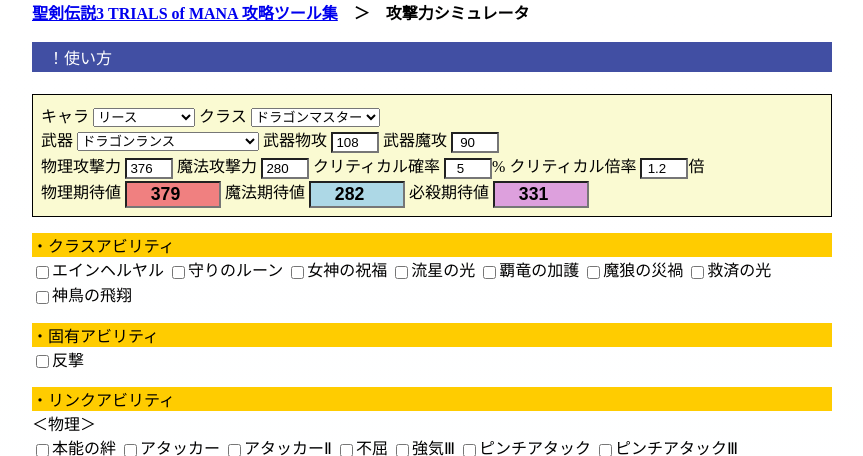
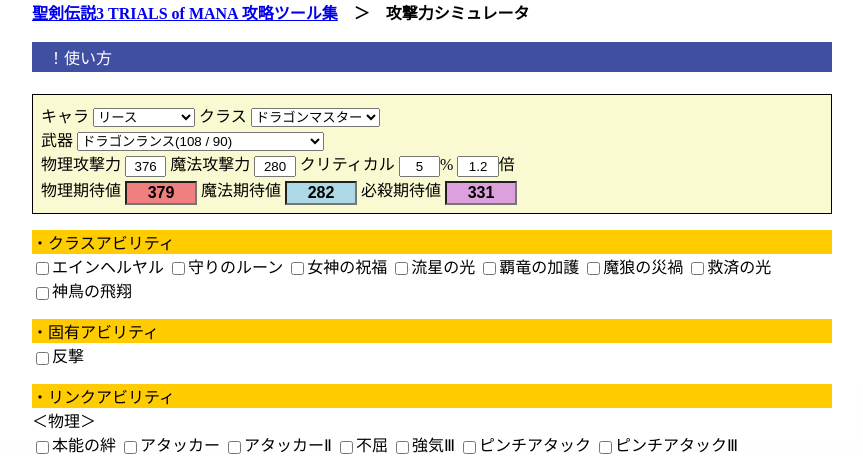
Before and after one commit to E-Dragoso/drgs, a PHP site: page /dmgsimulator.html in a window 1280 px wide. Shown: the top 456 px of the page, without its empty margins (208-1071 px from the left). Run offline with PHP 8.4, Linux system fonts and the light colour scheme.

Commit message:
レイアウト修正
・皮算用数値項目の幅指定
・攻撃力シミュレータ項目、ラベル統廃合

```diff
--- a/dmgsimulator.html
+++ b/dmgsimulator.html
@@ -23,11 +23,11 @@
     <div class="description_content">
       組み合わせは無限大！キミだけの最強キャラを作ろう！
       <br>・ステータスはレベル99で育成ポイント振り分け済みのものです。
-      <br>・同時発動不可な組み合わせも選べますが、修正予定です。
-      <br>・別クラスの専用アビリティも表示されるのは仕様です。
+      <br>・武器名に（橙）とあるものはノーフューチャーモード限定で入手できるクラス4用の武器です。
+      <br>・クラスアビリティや固有アビリティがキャラごとに全て表示されます。仕様です。
+      <br>・今のところ同時発動不可な組み合わせも選べます。こちらは修正予定です。
       <br>
-      <br>選んだレベルのステータスが入力されるようにしたいですが、
-      <br>データが集まっていないため未実装です。
+      <br>レベル99以外の計算もできるようにしたいですが、レベルごとのステータスデータが取れていないため未実装です。
       <br>もしデータをお持ちの方がいましたら提供頂けると助かります。
     </div>
     <p></p>
@@ -115,237 +115,237 @@
       <div>
         <label>武器
           <select id="DuranWeapon" onChange="weapon()">
-            <option value=0>ブロンズソード</option>
-            <option value=1>アイアンソード</option>
-            <option value=2>グラディウス</option>
-            <option value=3>ブロードソード</option>
-            <option value=4>サーベル</option>
-            <option value=5>スティールソード</option>
-            <option value=6>バスタードソード</option>
-            <option value=7>シルバーブレード</option>
-            <option value=8>エストック</option>
-            <option value=9>フォールション</option>
-            <option value=10>ブランベルジェ</option>
-            <option value=11>コリシュマルド</option>
-            <option value=12>シャムシール</option>
-            <option value=13>ペイルストーム</option>
-            <option value=14>ミスリルソード</option>
-            <option value=15>カッツバルゲル</option>
-            <option value=16>バルムンク</option>
-            <option value=17>ヴァーラルソード</option>
-            <option value=18>クサナギブレード</option>
-            <option value=19>テュルヴィング</option>
-            <option value=20>ディフェンダー</option>
-            <option value=21>ムラマサブレード</option>
-            <option value=22>クラウ・ソラス</option>
-            <option value=23>エクスカリバー</option>
-            <option value=24>レーヴァテイン</option>
-            <option value=25>ドラゴンベイン</option>
-            <option value=26>ブレイブブレード</option>
-            <option value=27>シグムンド</option>
-            <option value=28 selected>ラグナロク</option>
-            <option value=29>デスブリンガー</option>
-            <option value=30>勝利の剣</option>
-            <option value=31>勝利の剣（橙）</option>
-            <option value=32>フルンティング</option>
-            <option value=33>フルンティング（橙）</option>
+            <option value=0>ブロンズソード(4 / 0)</option>
+            <option value=1>アイアンソード(8 / 5)</option>
+            <option value=2>グラディウス(15 / 10)</option>
+            <option value=3>ブロードソード(22 / 15)</option>
+            <option value=4>サーベル(28 / 20)</option>
+            <option value=5>スティールソード(33 / 24)</option>
+            <option value=6>バスタードソード(37 / 26)</option>
+            <option value=7>シルバーブレード(42 / 40)</option>
+            <option value=8>エストック(44 / 32)</option>
+            <option value=9>フォールション(47 / 33)</option>
+            <option value=10>ブランベルジェ(49 / 33)</option>
+            <option value=11>コリシュマルド(51 / 34)</option>
+            <option value=12>シャムシール(53 / 36)</option>
+            <option value=13>ペイルストーム(55 / 37)</option>
+            <option value=14>ミスリルソード(57 / 40)</option>
+            <option value=15>カッツバルゲル(59 / 42)</option>
+            <option value=16>バルムンク(61 / 42)</option>
+            <option value=17>ヴァーラルソード(63 / 43)</option>
+            <option value=18>クサナギブレード(66 / 46)</option>
+            <option value=19>テュルヴィング(68 / 46)</option>
+            <option value=20>ディフェンダー(70 / 48)</option>
+            <option value=21>ムラマサブレード(74 / 51)</option>
+            <option value=22>クラウ・ソラス(76 / 51)</option>
+            <option value=23>エクスカリバー(78 / 54)</option>
+            <option value=24>レーヴァテイン(82 / 57)</option>
+            <option value=25>ドラゴンベイン(91 / 64)</option>
+            <option value=26>ブレイブブレード(102 / 70)</option>
+            <option value=27>シグムンド(108 / 74)</option>
+            <option value=28 selected>ラグナロク(112 / 76)</option>
+            <option value=29>デスブリンガー(122 / 78)</option>
+            <option value=30>勝利の剣(143 / 92)</option>
+            <option value=31>フルンティング(160 / 97)</option>
+            <option value=32>勝利の剣（橙）(215 / 138)</option>
+            <option value=33>フルンティング（橙）(240 / 146)</option>
           </select>
           <select id="AngelaWeapon" onChange="weapon()">
-            <option value=0>木の杖</option>
-            <option value=1>スタッフ</option>
-            <option value=2>ウィッチスタッフ</option>
-            <option value=3>樫の杖</option>
-            <option value=4>ピューターロッド</option>
-            <option value=5>ルビーの杖</option>
-            <option value=6>クリスタルロッド</option>
-            <option value=7>ソウルロッド</option>
-            <option value=8>バーシュスタッフ</option>
-            <option value=9>カニングスタッフ</option>
-            <option value=10>トネリコの杖</option>
-            <option value=11>ウィルスタッフ</option>
-            <option value=12>トートの杖</option>
-            <option value=13>ラージンの杖</option>
-            <option value=14>ミスリルロッド</option>
-            <option value=15>スカルロッド</option>
-            <option value=16>ミーミルロッド</option>
-            <option value=17>ドルイドの杖</option>
-            <option value=18>妖の杖</option>
-            <option value=19>ネビュラスタッフ</option>
-            <option value=20>世界樹の杖</option>
-            <option value=21>古のロッド</option>
-            <option value=22>ミズナラの杖</option>
-            <option value=23>エターナルロッド</option>
-            <option value=24>ケルヌンノスの杖</option>
-            <option value=25>ケーリュイケオン</option>
-            <option value=26>ガンバンテイン</option>
-            <option value=27>精霊の杖</option>
-            <option value=28 selected>ルーンスタッフ</option>
-            <option value=29>ドラゴンロッド</option>
-            <option value=30>クイーンセプター</option>
-            <option value=31>クイーンセプター（橙）</option>
-            <option value=32>カオスパーサー</option>
-            <option value=33>カオスパーサー（橙）</option>
+            <option value=0>木の杖(3 / 3)</option>
+            <option value=1>スタッフ(6 / 8)</option>
+            <option value=2>ウィッチスタッフ(11 / 16)</option>
+            <option value=3>樫の杖(16 / 23)</option>
+            <option value=4>ピューターロッド(21 / 31)</option>
+            <option value=5>ルビーの杖(25 / 36)</option>
+            <option value=6>クリスタルロッド(28 / 40)</option>
+            <option value=7>ソウルロッド(32 / 45)</option>
+            <option value=8>バーシュスタッフ(33 / 50)</option>
+            <option value=9>カニングスタッフ(34 / 52)</option>
+            <option value=10>トネリコの杖(35 / 54)</option>
+            <option value=11>ウィルスタッフ(36 / 56)</option>
+            <option value=12>トートの杖(37 / 58)</option>
+            <option value=13>ラージンの杖(40 / 60)</option>
+            <option value=14>ミスリルロッド(41 / 62)</option>
+            <option value=15>スカルロッド(42 / 64)</option>
+            <option value=16>ミーミルロッド(43 / 66)</option>
+            <option value=17>ドルイドの杖(45 / 68)</option>
+            <option value=18>妖の杖(46 / 70)</option>
+            <option value=19>ネビュラスタッフ(48 / 72)</option>
+            <option value=20>世界樹の杖(50 / 75)</option>
+            <option value=21>古のロッド(51 / 77)</option>
+            <option value=22>ミズナラの杖(54 / 80)</option>
+            <option value=23>エターナルロッド(56 / 83)</option>
+            <option value=24>ケルヌンノスの杖(57 / 86)</option>
+            <option value=25>ケーリュイケオン(66 / 99)</option>
+            <option value=26>ガンバンテイン(70 / 124)</option>
+            <option value=27>精霊の杖(72 / 126)</option>
+            <option value=28 selected>ルーンスタッフ(74 / 128)</option>
+            <option value=29>ドラゴンロッド(77 / 130)</option>
+            <option value=30>クイーンセプター(88 / 168)</option>
+            <option value=31>カオスパーサー(92 / 168)</option>
+            <option value=32>クイーンセプター（橙）(132 / 252)</option>
+            <option value=33>カオスパーサー（橙）(138 / 252)</option>
           </select>
           <select id="KevinWeapon" onChange="weapon()">
-            <option value=0>レザーグローブ</option>
-            <option value=1>アイアンナックル</option>
-            <option value=2>ニードルグローブ</option>
-            <option value=3>モールベアの爪</option>
-            <option value=4>チェイングローブ</option>
-            <option value=5>バグナグ</option>
-            <option value=6>フィーンズクロー</option>
-            <option value=7>シルバーソーン</option>
-            <option value=8>モーグリの爪</option>
-            <option value=9>キーンナックル</option>
-            <option value=10>パワーグローブ</option>
-            <option value=11>カイザーナックル</option>
-            <option value=12>アシッドクロー</option>
-            <option value=13>サイクロンクロー</option>
-            <option value=14>ミスリルナックル</option>
-            <option value=15>ボーンナックル</option>
-            <option value=16>ケルベロスクロー</option>
-            <option value=17>ダイヤナックル</option>
-            <option value=18>ゴーストハンド</option>
-            <option value=19>ロッククロー</option>
-            <option value=20>グリームグローブ</option>
-            <option value=21>ジャグパンチャー</option>
-            <option value=22>バンパイアクロー</option>
-            <option value=23>オーラグローブ</option>
-            <option value=24>ロトンナックル</option>
-            <option value=25>ドラゴンクロー</option>
-            <option value=26>スパイラルクロー</option>
-            <option value=27>ホーリーグローブ</option>
-            <option value=28 selected>ギガースグローブ</option>
-            <option value=29>スカルディセクト</option>
-            <option value=30>スファライ</option>
-            <option value=31>スファライ（橙）</option>
-            <option value=32>リンドヴルム</option>
-            <option value=33>リンドヴルム（橙）</option>
+            <option value=0>レザーグローブ(4 / 0)</option>
+            <option value=1>アイアンナックル(8 / 6)</option>
+            <option value=2>ニードルグローブ(16 / 11)</option>
+            <option value=3>モールベアの爪(23 / 16)</option>
+            <option value=4>チェイングローブ(31 / 21)</option>
+            <option value=5>バグナグ(36 / 25)</option>
+            <option value=6>フィーンズクロー(40 / 28)</option>
+            <option value=7>シルバーソーン(45 / 32)</option>
+            <option value=8>モーグリの爪(49 / 34)</option>
+            <option value=9>キーンナックル(53 / 35)</option>
+            <option value=10>パワーグローブ(54 / 36)</option>
+            <option value=11>カイザーナックル(56 / 37)</option>
+            <option value=12>アシッドクロー(58 / 38)</option>
+            <option value=13>サイクロンクロー(60 / 40)</option>
+            <option value=14>ミスリルナックル(62 / 42)</option>
+            <option value=15>ボーンナックル(65 / 43)</option>
+            <option value=16>ケルベロスクロー(67 / 43)</option>
+            <option value=17>ダイヤナックル(69 / 46)</option>
+            <option value=18>ゴーストハンド(71 / 47)</option>
+            <option value=19>ロッククロー(73 / 48)</option>
+            <option value=20>グリームグローブ(75 / 51)</option>
+            <option value=21>ジャグパンチャー(77 / 52)</option>
+            <option value=22>バンパイアクロー(79 / 54)</option>
+            <option value=23>オーラグローブ(82 / 58)</option>
+            <option value=24>ロトンナックル(91 / 59)</option>
+            <option value=25>ドラゴンクロー(101 / 68)</option>
+            <option value=26>スパイラルクロー(114 / 76)</option>
+            <option value=27>ホーリーグローブ(118 / 77)</option>
+            <option value=28 selected>ギガースグローブ(130 / 80)</option>
+            <option value=29>スカルディセクト(126 / 78)</option>
+            <option value=30>スファライ(155 / 97)</option>
+            <option value=31>リンドヴルム(172 / 101)</option>
+            <option value=32>スファライ（橙）(233 / 146)</option>
+            <option value=33>リンドヴルム（橙）(258 / 152)</option>
           </select>
           <select id="CharlotteWeapon" onChange="weapon()">
-            <option value=0>殻竿</option>
-            <option value=1>ウッドフレイル</option>
-            <option value=2>ボールチェイン</option>
-            <option value=3>ライトフレイル</option>
-            <option value=4>ウォーハンマー</option>
-            <option value=5>スティールモール</option>
-            <option value=6>ダックの鉄球</option>
-            <option value=7>シルバーフレイル</option>
-            <option value=8>ヘヴィフレイル</option>
-            <option value=9>ハンマーフレイル</option>
-            <option value=10>モーニングスター</option>
-            <option value=11>ヒエロフレイル</option>
-            <option value=12>パペットフレイル</option>
-            <option value=13>ブロックバスター</option>
-            <option value=14>ミスリルモール</option>
-            <option value=15>トロウルモール</option>
-            <option value=16>キュニアルモール</option>
-            <option value=17>ホーリーフレイル</option>
-            <option value=18>シビュラフレイル</option>
-            <option value=19>グラビティモール</option>
-            <option value=20>アルティマモール</option>
-            <option value=21>ブラッドサッカー</option>
-            <option value=22>メテオフレイル</option>
-            <option value=23>ミョルニル</option>
-            <option value=24>サタンフレイル</option>
-            <option value=25>ベルティナモール</option>
-            <option value=26>ジャジメンテス</option>
-            <option value=27>ギガースフレイル</option>
-            <option value=28 selected>死者の槌矛</option>
-            <option value=29>ジャガーノート</option>
-            <option value=30>セイクリッド</option>
-            <option value=31>セイクリッド（橙）</option>
-            <option value=32>ヘルヘイム</option>
-            <option value=33>ヘルヘイム（橙）</option>
+            <option value=0>殻竿(4 / 2)</option>
+            <option value=1>ウッドフレイル(6 / 7)</option>
+            <option value=2>ボールチェイン(12 / 14)</option>
+            <option value=3>ライトフレイル(17 / 20)</option>
+            <option value=4>ウォーハンマー(22 / 26)</option>
+            <option value=5>スティールモール(26 / 30)</option>
+            <option value=6>ダックの鉄球(29 / 34)</option>
+            <option value=7>シルバーフレイル(33 / 38)</option>
+            <option value=8>ヘヴィフレイル(34 / 42)</option>
+            <option value=9>ハンマーフレイル(35 / 43)</option>
+            <option value=10>モーニングスター(36 / 44)</option>
+            <option value=11>ヒエロフレイル(37 / 46)</option>
+            <option value=12>パペットフレイル(38 / 47)</option>
+            <option value=13>ブロックバスター(42 / 48)</option>
+            <option value=14>ミスリルモール(43 / 52)</option>
+            <option value=15>トロウルモール(44 / 53)</option>
+            <option value=16>キュニアルモール(46 / 55)</option>
+            <option value=17>ホーリーフレイル(47 / 57)</option>
+            <option value=18>シビュラフレイル(48 / 58)</option>
+            <option value=19>グラビティモール(51 / 59)</option>
+            <option value=20>アルティマモール(52 / 64)</option>
+            <option value=21>ブラッドサッカー(53 / 65)</option>
+            <option value=22>メテオフレイル(57 / 66)</option>
+            <option value=23>ミョルニル(58 / 71)</option>
+            <option value=24>サタンフレイル(60 / 72)</option>
+            <option value=25>ベルティナモール(68 / 82)</option>
+            <option value=26>ジャジメンテス(70 / 94)</option>
+            <option value=27>ギガースフレイル(74 / 98)</option>
+            <option value=28 selected>死者の槌矛(94 / 99)</option>
+            <option value=29>ジャガーノート(98 / 100)</option>
+            <option value=30>セイクリッド(88 / 126)</option>
+            <option value=31>ヘルヘイム(126 / 126)</option>
+            <option value=32>セイクリッド（橙）(132 / 188)</option>
+            <option value=33>ヘルヘイム（橙）(189 / 189)</option>
           </select>
           <select id="HawkeyeWeapon" onChange="weapon()">
-            <option value=0>フリントナイフ</option>
-            <option value=1>ダガー</option>
-            <option value=2>バゼラード</option>
-            <option value=3>ロンデルダガー</option>
-            <option value=4>シャークティース</option>
-            <option value=5>スティールダガー</option>
-            <option value=6>ミゼリコード</option>
-            <option value=7>カタール</option>
-            <option value=8>マインゴーシュ</option>
-            <option value=9>迦楼羅</option>
-            <option value=10>水晶のダガー</option>
-            <option value=11>エルフの短剣</option>
-            <option value=12>阿修羅</option>
-            <option value=13>ブルーゲイル</option>
-            <option value=14>ミスリルナイフ</option>
-            <option value=15>夜叉</option>
-            <option value=16>ダンシングダガー</option>
-            <option value=17>フィールドダガー</option>
-            <option value=18>毘沙門</option>
-            <option value=19>メルキールダガー</option>
-            <option value=20>シルヴァンナイフ</option>
-            <option value=21>帝釈</option>
-            <option value=22>シェオルの短刀</option>
-            <option value=23>クレセントナイフ</option>
-            <option value=24>不動明王</option>
-            <option value=25>クリムゾングレア</option>
-            <option value=26>オリハルコン</option>
-            <option value=27>マンスローター</option>
-            <option value=28 selected>金剛羅漢</option>
-            <option value=29>デスストローク</option>
-            <option value=30>ファフニール</option>
-            <option value=31>ファフニール（橙）</option>
-            <option value=32>アグニ</option>
-            <option value=33>アグニ（橙）</option>
+            <option value=0>フリントナイフ(4 / 0)</option>
+            <option value=1>ダガー(7 / 6)</option>
+            <option value=2>バゼラード(14 / 13)</option>
+            <option value=3>ロンデルダガー(20 / 19)</option>
+            <option value=4>シャークティース(26 / 25)</option>
+            <option value=5>スティールダガー(30 / 29)</option>
+            <option value=6>ミゼリコード(34 / 32)</option>
+            <option value=7>カタール(38 / 37)</option>
+            <option value=8>マインゴーシュ(40 / 38)</option>
+            <option value=9>迦楼羅(42 / 44)</option>
+            <option value=10>水晶のダガー(44 / 45)</option>
+            <option value=11>エルフの短剣(46 / 46)</option>
+            <option value=12>阿修羅(48 / 48)</option>
+            <option value=13>ブルーゲイル(50 / 49)</option>
+            <option value=14>ミスリルナイフ(52 / 50)</option>
+            <option value=15>夜叉(54 / 52)</option>
+            <option value=16>ダンシングダガー(56 / 53)</option>
+            <option value=17>フィールドダガー(58 / 55)</option>
+            <option value=18>毘沙門(60 / 60)</option>
+            <option value=19>メルキールダガー(62 / 61)</option>
+            <option value=20>シルヴァンナイフ(64 / 63)</option>
+            <option value=21>帝釈(66 / 66)</option>
+            <option value=22>シェオルの短刀(68 / 68)</option>
+            <option value=23>クレセントナイフ(70 / 69)</option>
+            <option value=24>不動明王(72 / 74)</option>
+            <option value=25>クリムゾングレア(81 / 81)</option>
+            <option value=26>オリハルコン(94 / 94)</option>
+            <option value=27>マンスローター(98 / 94)</option>
+            <option value=28 selected>金剛羅漢(100 / 98)</option>
+            <option value=29>デスストローク(103 / 99)</option>
+            <option value=30>ファフニール(129 / 114)</option>
+            <option value=31>アグニ(133 / 126)</option>
+            <option value=32>ファフニール（橙）(194 / 171)</option>
+            <option value=33>アグニ（橙）(200 / 189)</option>
           </select>
           <select id="RieszWeapon" onChange="weapon()">
-            <option value=0>ブロンズランス</option>
-            <option value=1>ロングスピア</option>
-            <option value=2>フラメア</option>
-            <option value=3>コルセスカ</option>
-            <option value=4>パルティザン</option>
-            <option value=5>スティールランス</option>
-            <option value=6>グレイヴ</option>
-            <option value=7>シルバーランス</option>
-            <option value=8>ウィングスピア</option>
-            <option value=9>妖魔の槍</option>
-            <option value=10>プルームランス</option>
-            <option value=11>ダークピアサー</option>
-            <option value=12>トレントスピア</option>
-            <option value=13>ゴールデンスピア</option>
-            <option value=14>ミスリルスピア</option>
-            <option value=15>ブレインレッカー</option>
-            <option value=16>グリフィンランス</option>
-            <option value=17>スタッグホーン</option>
-            <option value=18>ウルヴスファング</option>
-            <option value=19>メイデンリーフ</option>
-            <option value=20>バルキリースピア</option>
-            <option value=21>ミディールの槍</option>
-            <option value=22>ブリューナク</option>
-            <option value=23>グングニル</option>
-            <option value=24>ペイントゥース</option>
-            <option value=25>ブレイズピアサー</option>
-            <option value=26>トゥルースピア</option>
-            <option value=27>スターゲイザー</option>
-            <option value=28 selected>ドラゴンランス</option>
-            <option value=29>巨人の槍</option>
-            <option value=30>ブリュンヒルド</option>
-            <option value=31>ブリュンヒルド（橙）</option>
-            <option value=32>ヴェズルフェルニル</option>
-            <option value=33>ヴェズルフェルニル（橙）</option>
+            <option value=0>ブロンズランス(4 / 0)</option>
+            <option value=1>ロングスピア(7 / 6)</option>
+            <option value=2>フラメア(14 / 12)</option>
+            <option value=3>コルセスカ(20 / 18)</option>
+            <option value=4>パルティザン(26 / 24)</option>
+            <option value=5>スティールランス(30 / 28)</option>
+            <option value=6>グレイヴ(34 / 31)</option>
+            <option value=7>シルバーランス(38 / 35)</option>
+            <option value=8>ウィングスピア(42 / 37)</option>
+            <option value=9>妖魔の槍(45 / 37)</option>
+            <option value=10>プルームランス(46 / 38)</option>
+            <option value=11>ダークピアサー(48 / 40)</option>
+            <option value=12>トレントスピア(50 / 40)</option>
+            <option value=13>ゴールデンスピア(52 / 44)</option>
+            <option value=14>ミスリルスピア(54 / 46)</option>
+            <option value=15>ブレインレッカー(56 / 46)</option>
+            <option value=16>グリフィンランス(58 / 48)</option>
+            <option value=17>スタッグホーン(60 / 50)</option>
+            <option value=18>ウルヴスファング(62 / 50)</option>
+            <option value=19>メイデンリーフ(64 / 53)</option>
+            <option value=20>バルキリースピア(66 / 56)</option>
+            <option value=21>ミディールの槍(68 / 56)</option>
+            <option value=22>ブリューナク(70 / 60)</option>
+            <option value=23>グングニル(72 / 62)</option>
+            <option value=24>ペイントゥース(77 / 62)</option>
+            <option value=25>ブレイズピアサー(86 / 73)</option>
+            <option value=26>トゥルースピア(91 / 77)</option>
+            <option value=27>スターゲイザー(93 / 88)</option>
+            <option value=28 selected>ドラゴンランス(108 / 90)</option>
+            <option value=29>巨人の槍(110 / 95)</option>
+            <option value=30>ブリュンヒルド(118 / 105)</option>
+            <option value=31>ヴェズルフェルニル(147 / 118)</option>
+            <option value=32>ブリュンヒルド（橙）(177 / 158)</option>
+            <option value=33>ヴェズルフェルニル（橙）(221 / 177)</option>
           </select>
         </label>
-        <label>武器物攻 <input type="number" class="dmgcalc" id="weaponatk" readonly></label>
-        <label>武器魔攻 <input type="number" class="dmgcalc" id="weaponmag" readonly></label>
+        <label hidden="true">武器物攻 <input type="text" class="dmgcalc" id="weaponatk" readonly></label>
+        <label hidden="true">武器魔攻 <input type="text" class="dmgcalc" id="weaponmag" readonly></label>
       </div>
       <div>
-        <label>物理攻撃力 <input type="number" class="dmgcalc" id="atk" readonly></label>
-        <label>魔法攻撃力 <input type="number" class="dmgcalc" id="mag" readonly></label>
-        <label>クリティカル確率 <input type="number" class="dmgcalc" id="crit_prob" readonly>%</label>
-        <label>クリティカル倍率 <input type="number" step="0.01" class="dmgcalc" id="crit_magn" readonly>倍</label>
+        <label>物理攻撃力 <input type="text" class="dmgcalc" id="atk" readonly></label>
+        <label>魔法攻撃力 <input type="text" class="dmgcalc" id="mag" readonly></label>
+        <label>クリティカル <input type="text" class="dmgcalc" id="crit_prob" readonly>%
+          <input type="text" class="dmgcalc" id="crit_magn" readonly>倍</label>
       </div>
       <div>
-        <label>物理期待値 <input type="number" step="0.01" class="dmgcalcres" id="atkexpected"
-            style="background-color: lightcoral;" readonly></label>
-        <label>魔法期待値 <input type="number" step="0.01" class="dmgcalcres" id="magexpected"
-            style="background-color: lightblue;" readonly></label>
-        <label>必殺期待値 <input type="number" step="0.01" class="dmgcalcres" id="csexpected" style="background-color: plum;"
+        <label>物理期待値 <input type="text" class="dmgcalcres" id="atkexpected" style="background-color: lightcoral;"
+            readonly></label>
+        <label>魔法期待値 <input type="text" class="dmgcalcres" id="magexpected" style="background-color: lightblue;"
+            readonly></label>
+        <label>必殺期待値 <input type="text" class="dmgcalcres" id="csexpected" style="background-color: plum;"
             readonly></label>
       </div>
     </div>
--- a/style.css
+++ b/style.css
@@ -135,6 +135,7 @@ input {
 }
 .num {
   text-align: center;
+  width: 4em;
 }
 /* フッタ表示固定 */
 .footer {
@@ -158,20 +159,16 @@ input {
 }
 /* 数値項目 */
 .dmgcalc {
-  width:3em;
+  width:2.5em;
   text-align: center;
-  -webkit-appearance: none;
   margin: 0;
-  -moz-appearance:textfield;
 }
 .dmgcalcres {
-  font-size: 1.1em;
-  width:5em;
+  font-size: 1em;
+  width:4em;
   font-weight: bold;
   text-align: center;
-  -webkit-appearance: none;
   margin: 0;
-  -moz-appearance:textfield;
 }
 /* グループ分け */
 .dmg_group{
```
